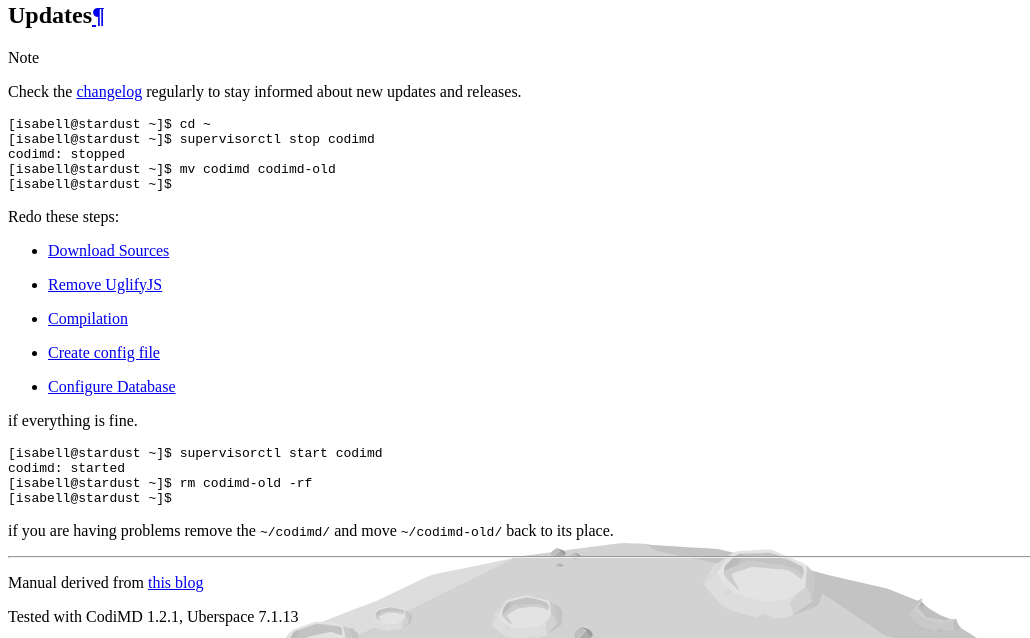
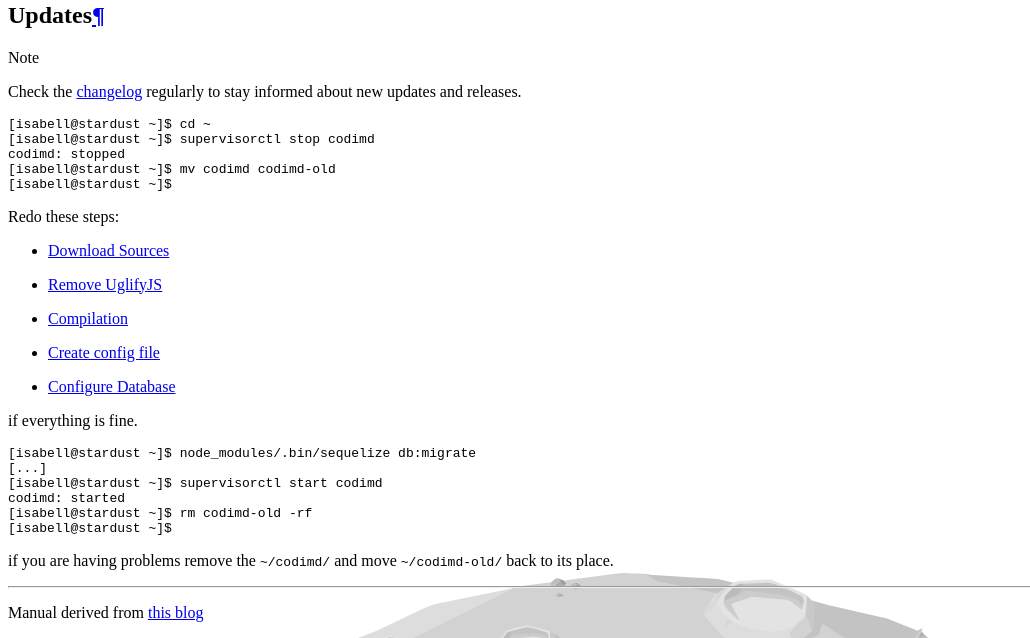
Before and after one commit to Uberspace/lab, a Sphinx documentation site: the page built from source/guide_codimd.rst, in a window 1280 px wide and 900 px high, scrolled down 6287 px, cut to the strip 0-638 px from the top of the window. Shown: the whole strip, without its empty margins (0-1030 px from the left). Built offline with Sphinx 7.4.7 and the Read the Docs theme 2.0.0, drawn with Linux system fonts in a browser that asks for light colours.

Commit message:
[codimd] added database migration

```diff
--- a/source/guide_codimd.rst
+++ b/source/guide_codimd.rst
@@ -368,6 +368,8 @@ if everything is fine.
 
 .. code-block:: console
 
+  [isabell@stardust ~]$ node_modules/.bin/sequelize db:migrate
+  [...]
   [isabell@stardust ~]$ supervisorctl start codimd
   codimd: started
   [isabell@stardust ~]$ rm codimd-old -rf
```
